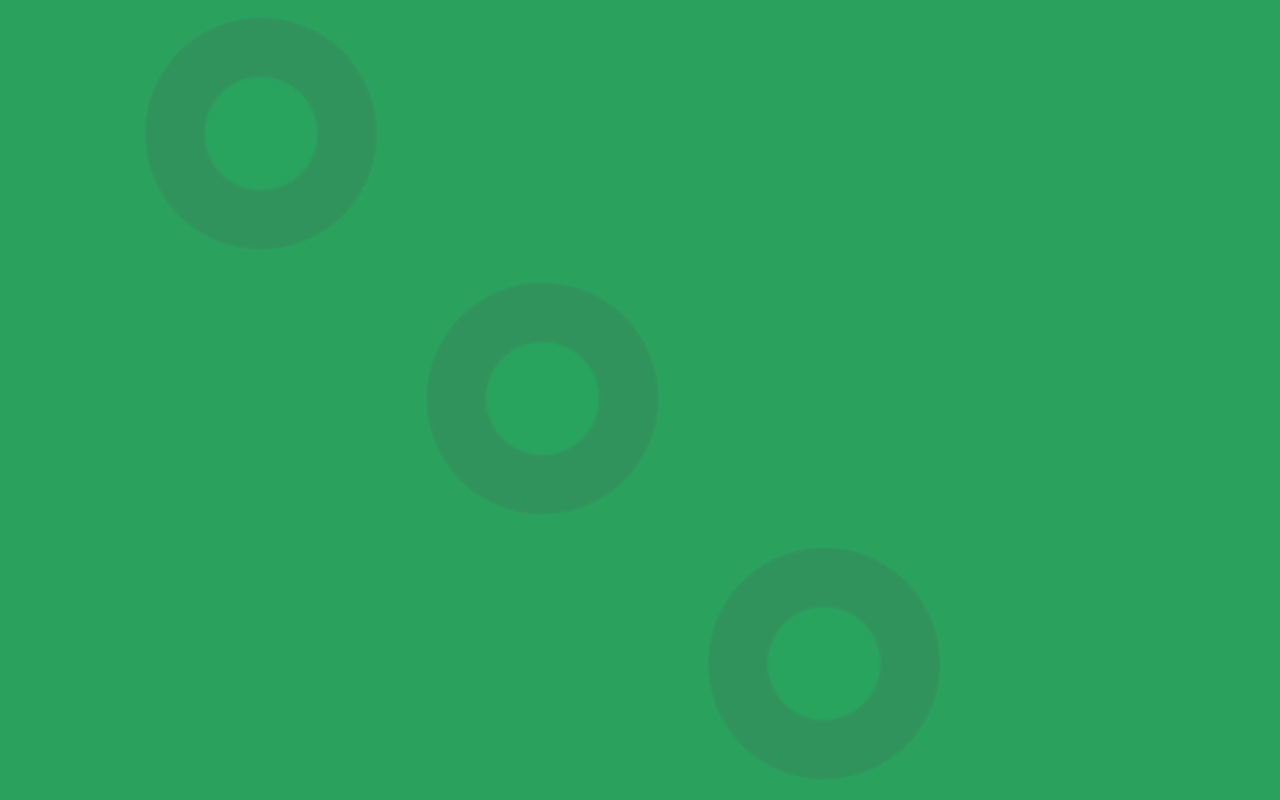
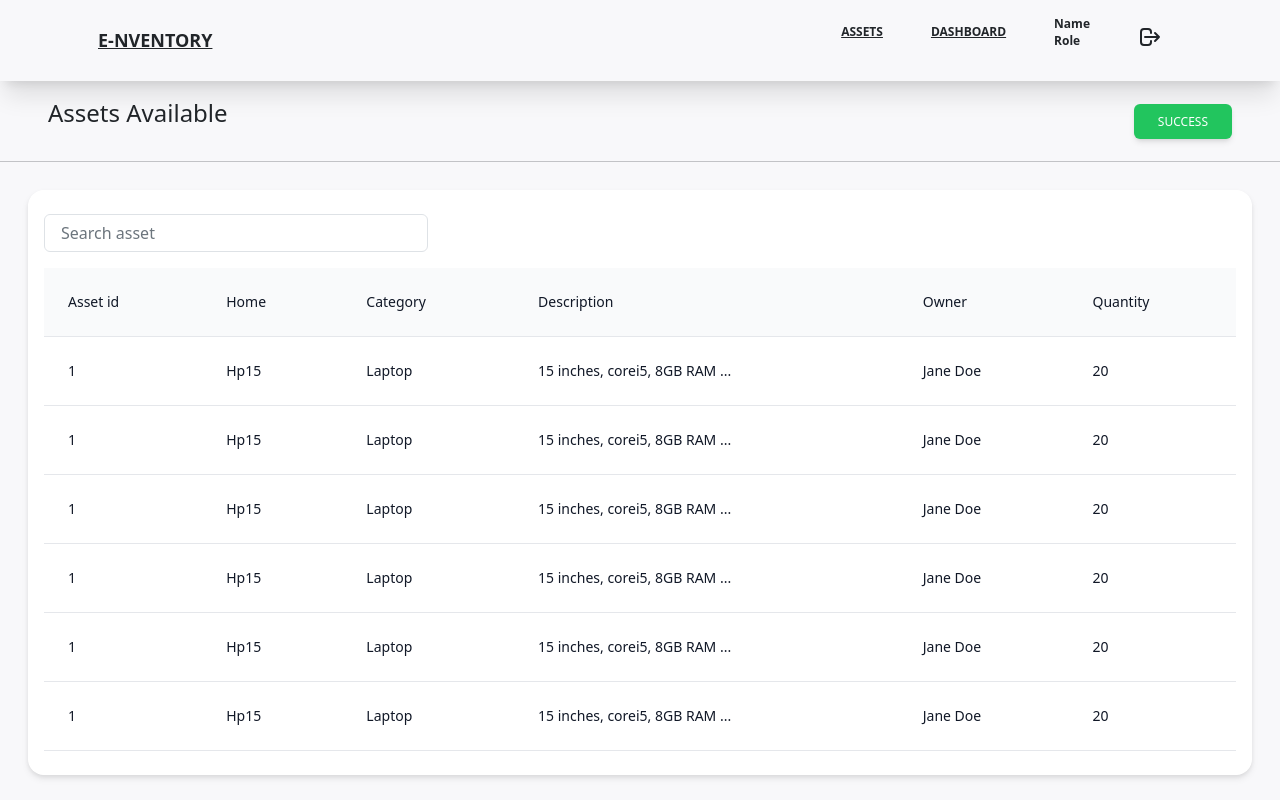
Before and after one commit to CKawara/Asset-management, a React (Create React App) app: page /home in a window 1280 px wide. Built offline with nearby package versions, Linux system fonts and the light colour scheme.

Commit message:
add aset view

```diff
--- a/src/App.css
+++ b/src/App.css
@@ -1,5 +1,9 @@
+.App{
+    background-color: #F8F8FA;
+}
 
-body{
+.landing{
     background-image: url('./Assets/backfinal.png');
+    height: 100vh;
 
 }
--- a/src/App.js
+++ b/src/App.js
@@ -4,19 +4,19 @@ import { BrowserRouter, Route, Routes} from "react-router-dom";
 import Home from './components/Home';
 import Dashboard from './components/Dashboard';
 import LandingPage from './components/LandingPage';
-import { useContext } from 'react';
-import { UserContext } from './custom-hooks/user';
+// import { useContext } from 'react';
+// import { UserContext } from './custom-hooks/user';
 
 function App() {
-  const { user } = useContext(UserContext)
+  // const { user } = useContext(UserContext)
   return (
     <BrowserRouter>
       <div className='App'>
       {/* <NavBar /> */}
       <Routes>
-        <Route path={'/'} element={<LandingPage/>}/>
+        <Route path={'/'} element={<LandingPage/>} exact/>
         <Route path={'/home'}  element={<Home/>} exact/>
-        <Route path={'/dashboard'} element={<Dashboard/>} />
+        <Route path={'/dashboard'} element={<Dashboard/>} exact/>
       </Routes>
       </div>
     </BrowserRouter>
--- a/src/components/Dashboard.js
+++ b/src/components/Dashboard.js
@@ -1,9 +1,10 @@
 import React from 'react'
+import NavBar from './NavBar'
 
 const Dashboard = () => {
     return (
         <div>
-            dashboard
+            <NavBar/>
         </div>
     )
 }
--- a/src/components/Home.js
+++ b/src/components/Home.js
@@ -1,9 +1,15 @@
 import React from 'react'
 import AssetsTable from './AssetsTable'
-
+import NavBar from './NavBar';
 const Home = () => {
     return (
         <div className='min-h-screen'>
+            <NavBar/>
+            <div className='relative flex flex-wrap items-center justify-between px-5'>
+                <p className='text-2xl'>Assets Available</p>
+                <button type="button" class="inline-block px-6 py-2.5 bg-green-500 text-white font-medium text-xs leading-tight uppercase rounded shadow-md hover:bg-green-600 hover:shadow-lg focus:bg-green-600 focus:shadow-lg focus:outline-none focus:ring-0 active:bg-green-700 active:shadow-lg transition duration-150 ease-in-out">Success</button>
+            </div>
+            <hr/>
             <AssetsTable/>
         </div>
     )
--- a/src/components/LandingPage.js
+++ b/src/components/LandingPage.js
@@ -8,8 +8,8 @@ import logo from '../Assets/shipping.png'
 const LandingPage = () => {
   return (
     <>
-        <Container fluid>
-            <Row className='ms-5 mt-4'>
+        <Container fluid className='landing p-5'>
+            <Row >
                 <Col>
                     <Row className='mt-3'>
                         <div className='d-flex'>
--- a/src/components/NavBar.js
+++ b/src/components/NavBar.js
@@ -5,10 +5,10 @@ const NavBar = () => {
     const [navbarOpen, setNavbarOpen] = React.useState(false);
     return (
       <>
-        <nav className="relative flex flex-wrap items-center justify-between px-2 py-3 mb-3 shadow-xl">
+        <nav className="relative flex flex-wrap items-center justify-between px-2  mb-3 shadow-xl">
           <div className="container px-4 mx-auto flex flex-wrap items-center justify-between">
             <div className="w-full relative flex justify-between lg:w-auto lg:static lg:block lg:justify-start">
-             <NavLink className="px-3 py-2 flex items-center text-lg uppercase font-bold leading-snug text-dark hover:opacity-75" to='/home'>E-nventory</NavLink>
+             <NavLink className="px-1 py-2 flex items-center text-lg uppercase font-bold leading-snug text-dark hover:opacity-75" to='/home'>E-nventory</NavLink>
               <button
                 className="text-dark cursor-pointer text-xl leading-none px-3 py-1 border border-solid border-transparent rounded bg-transparent block lg:hidden outline-none focus:outline-none"
                 type="button"
@@ -28,15 +28,15 @@ const NavBar = () => {
             >
               <ul className="flex flex-col lg:flex-row list-none lg:ml-auto">
                 <li className="nav-item">
-                <NavLink className="px-4 py-2 flex items-center text-xs uppercase font-bold leading-snug text-dark hover:opacity-75" to='/home'>Assets</NavLink>
+                <NavLink className="px-4 pt-4 flex items-center text-xs uppercase font-bold leading-snug text-dark hover:opacity-75" to='/home'>Assets</NavLink>
                 </li>
                 <li className="nav-item">
-                <NavLink className="px-4 py-2 flex items-center text-xs uppercase font-bold leading-snug text-dark hover:opacity-75" to='/dashboard'>Dashboard</NavLink>
+                <NavLink className="px-4 pt-4 flex items-center text-xs uppercase font-bold leading-snug text-dark hover:opacity-75" to='/dashboard'>Dashboard</NavLink>
                 </li>
                 <li className="nav-item">
-                <p className="px-4 flex items-center text-xs  font-bold leading-snug text-dark hover:opacity-75">Name <br/> Role</p>
+                <p className="px-4 pt-3 flex items-center text-xs  font-bold leading-snug text-dark hover:opacity-75">Name <br/> Role</p>
                 </li>
-                <button className="px-4 py-2">
+                <button className="px-4 pt-2">
                     <svg xmlns="http://www.w3.org/2000/svg" class="h-6 w-6" fill="none" viewBox="0 0 24 24" stroke="currentColor" stroke-width="2">
                         <path stroke-linecap="round" stroke-linejoin="round" d="M17 16l4-4m0 0l-4-4m4 4H7m6 4v1a3 3 0 01-3 3H6a3 3 0 01-3-3V7a3 3 0 013-3h4a3 3 0 013 3v1" />
                     </svg>
--- a/src/index.js
+++ b/src/index.js
@@ -3,14 +3,14 @@ import ReactDOM from 'react-dom/client';
 import './index.css';
 import App from './App';
 import 'bootstrap/dist/css/bootstrap.min.css';
-import { UserProvider } from './custom-hooks/user';
+// import { UserProvider } from './custom-hooks/user';
 
 const root = ReactDOM.createRoot(document.getElementById('root'));
 root.render(
 
   <React.StrictMode>
-    <UserProvider>
+    {/* <UserProvider> */}
       <App />
-    </UserProvider>
+    {/* </UserProvider> */}
   </React.StrictMode>
 );
```
